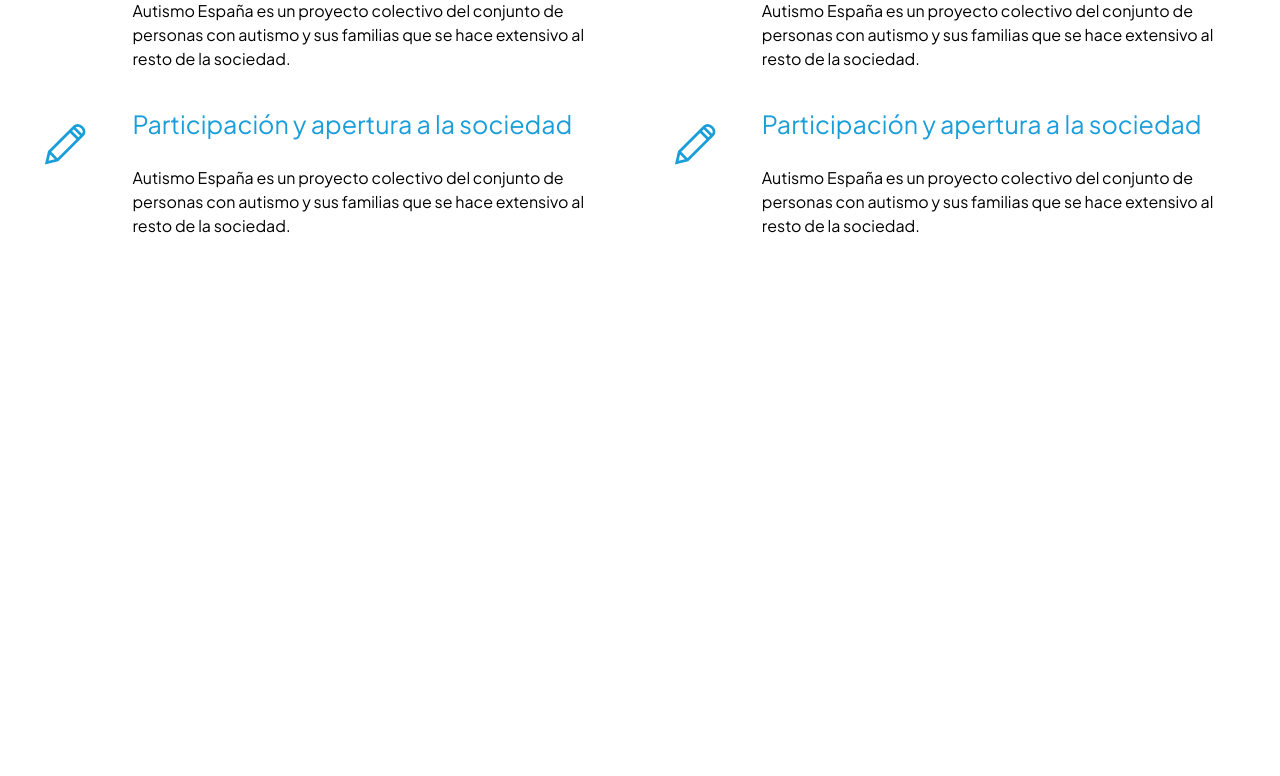
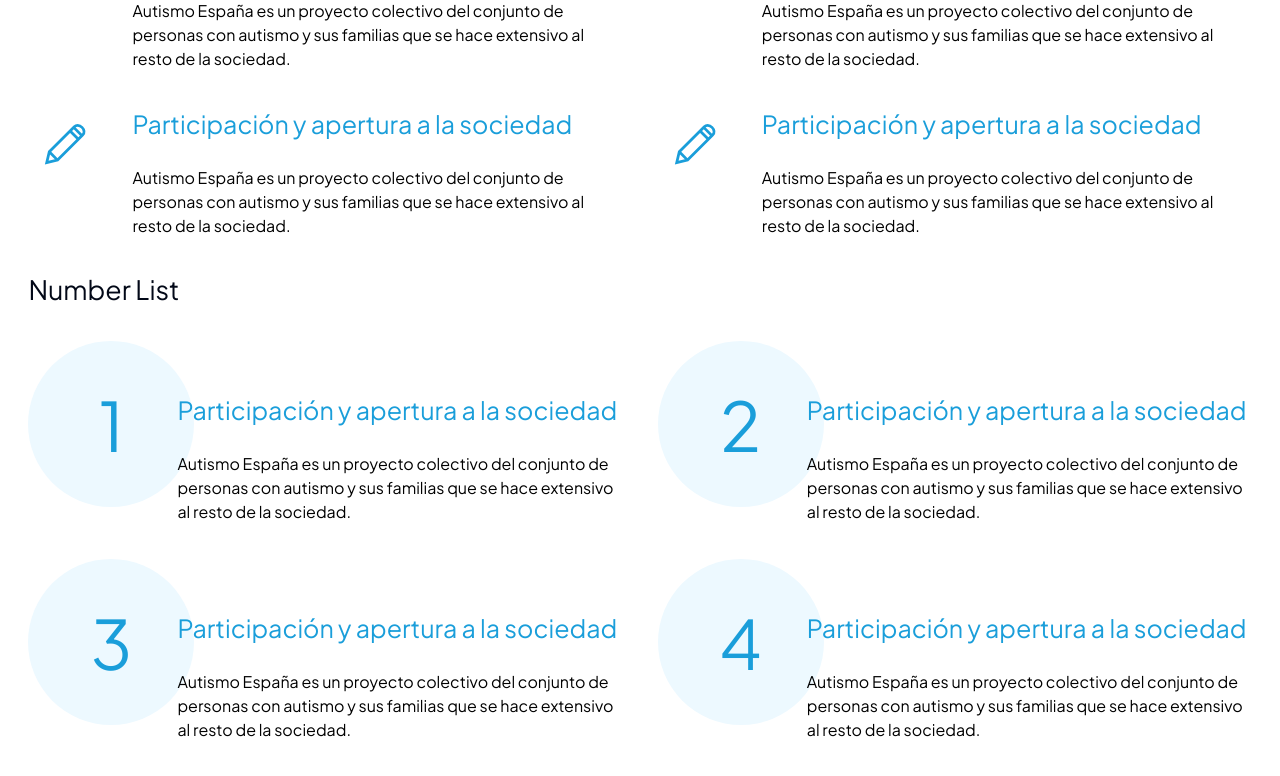
Before and after one commit to lanegrita/autismo_empleo, a Next.js app: page /playground/list in a window 1280 px wide. Shown: the part 992-1768 px from the top of the page. Before the commit the page ends 1230 px from the top, so only its background shows below. Built offline with nearby package versions, Linux system fonts and the light colour scheme.

Commit message:
Add NumberList component

```diff
--- a/app/components/ui/list/List.module.css
+++ b/app/components/ui/list/List.module.css
@@ -57,3 +57,33 @@
   gap: var(--spacer-11);
 }
 /* Image List Item Ends */
+
+/* Image List Item Starts */
+.number_list {
+  display: flex;
+  gap: var(--spacer-14);
+  position: relative;
+}
+.number_list_icon_wrapper {
+  position: absolute;
+  top: 0;
+  left: 0;
+  width: 166px;
+  min-width: 166px;
+  height: 166px;
+  min-height: 166px;
+  border-radius: var(--border-radius-circle);
+  display: flex;
+  justify-content: center;
+  align-items: center;
+  background-color: var(--color-azul-light-4);
+}
+.number_list_content {
+  display: flex;
+  flex-direction: column;
+  gap: var(--spacer-11);
+  margin-left: 149px;
+  margin-top: 51px;
+  z-index: 1;
+}
+/* Image List Item Ends */
--- a/app/components/ui/list/List.tsx
+++ b/app/components/ui/list/List.tsx
@@ -77,4 +77,36 @@
   );
 };
 
-export { SimpleList, ImageListItem };
+export interface NumberListProps {
+  number: number;
+  title: string;
+  description: string;
+}
+
+const NumberList = ({ number, title, description }: NumberListProps) => {
+  return (
+    <div className={styles.number_list}>
+      <div className={styles.number_list_icon_wrapper}>
+        <Text tag="h6" variant="title-xxl" color="blue">
+          {number}
+        </Text>
+      </div>
+      <div className={styles.number_list_content}>
+        <Text
+          className={styles.number_list_title}
+          variant="title-s"
+          tag="h5"
+          color="blue"
+        >
+          {title}
+        </Text>
+
+        <Text className={styles.number_list_description} variant="para" tag="p">
+          {description}
+        </Text>
+      </div>
+    </div>
+  );
+};
+
+export { SimpleList, ImageListItem, NumberList };
--- a/app/playground/list/page.tsx
+++ b/app/playground/list/page.tsx
@@ -1,6 +1,8 @@
 import {
   ImageListItem,
   ImageListItemProps,
+  NumberList,
+  NumberListProps,
   SimpleList,
   SimpleListProps
 } from "@/app/components/ui/list/List";
@@ -76,9 +78,36 @@
   }
 ];
 
+const numberList: NumberListProps[] = [
+  {
+    number: 1,
+    title: "Participación y apertura a la sociedad",
+    description:
+      "Autismo España es un proyecto colectivo del conjunto de personas con autismo y sus familias que se hace extensivo al resto de la sociedad."
+  },
+  {
+    number: 2,
+    title: "Participación y apertura a la sociedad",
+    description:
+      "Autismo España es un proyecto colectivo del conjunto de personas con autismo y sus familias que se hace extensivo al resto de la sociedad."
+  },
+  {
+    number: 3,
+    title: "Participación y apertura a la sociedad",
+    description:
+      "Autismo España es un proyecto colectivo del conjunto de personas con autismo y sus familias que se hace extensivo al resto de la sociedad."
+  },
+  {
+    number: 4,
+    title: "Participación y apertura a la sociedad",
+    description:
+      "Autismo España es un proyecto colectivo del conjunto de personas con autismo y sus familias que se hace extensivo al resto de la sociedad."
+  }
+];
+
 const page = () => {
   return (
-    <div className="container mt-10">
+    <div className="container mt-10 mb-96">
       <div className="flex flex-col gap-10">
         <h2 className="text-3xl ">Simple List</h2>
         <div className="flex justify-between">
@@ -118,6 +147,20 @@
           ))}
         </div>
       </div>
+
+      <div className="flex flex-col gap-10 mt-10 ">
+        <h2 className="text-3xl ">Number List</h2>
+        <div className="grid grid-cols-1 md:grid-cols-2 gap-10">
+          {numberList.map((item, index) => (
+            <NumberList
+              key={index}
+              number={item.number}
+              title={item.title}
+              description={item.description}
+            />
+          ))}
+        </div>
+      </div>
     </div>
   );
 };
--- a/settings/colors.css
+++ b/settings/colors.css
@@ -5,6 +5,7 @@
   --color-azul-light-1: #a3d8f0;
   --color-azul-light-2: #c2e5f5;
   --color-azul-light-3: #e9f5fb;
+  --color-azul-light-4: #edf9ff;
   --color-negro-ae: #010101;
   --color-gris-1: #dddedf;
   --color-gris-2: #cbcbcb;
```
